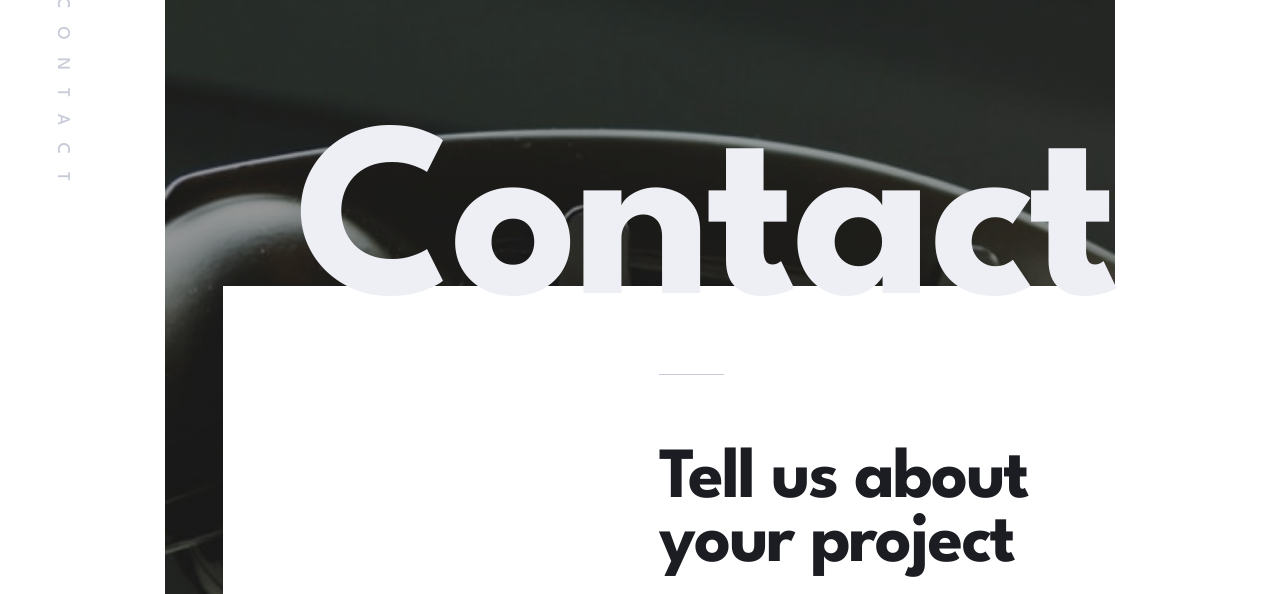
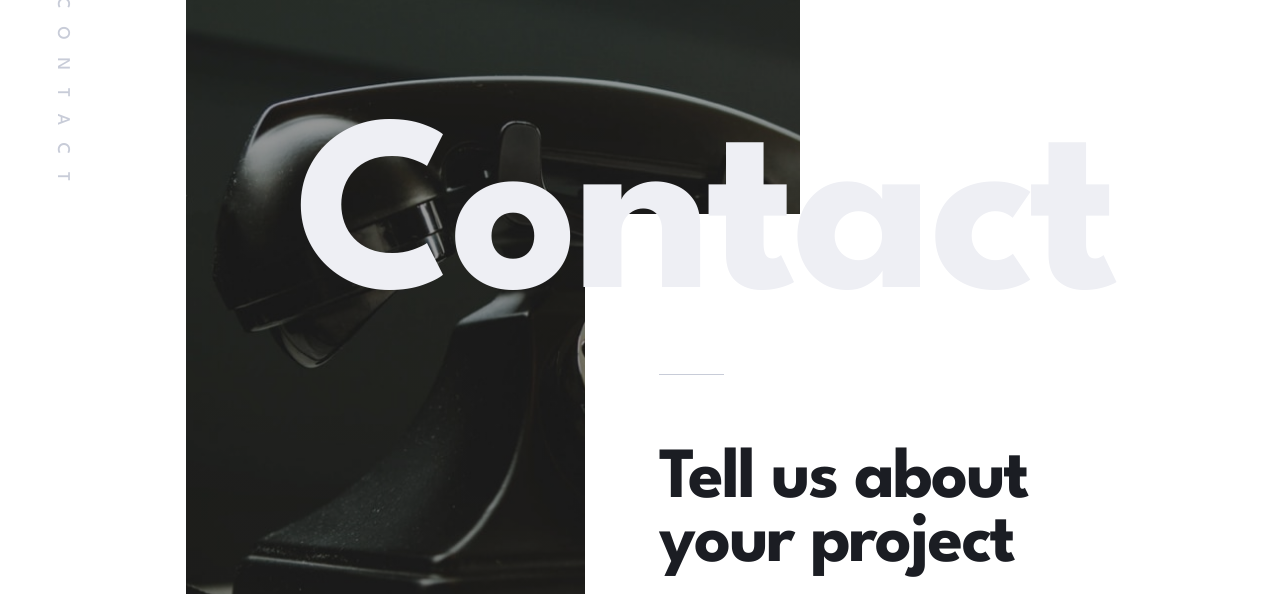
Before and after one commit to aemrobe/arch-studio-multi-page-website, a website: page contact.html in a window 1280 px wide. Shown: the part 163-757 px from the top of the page. Drawn offline with Linux system fonts and the light colour scheme; files whose address does not match are found by name.

Commit message:
feat(about, contact): Implement responsive geometric hero shape mixin
- Using a dynamic background-position variable inside
  geometric-hero-shape mixin to micro-adjust image
  tracking seamlessly between page themes.

- Finalized layout structures for both About us and Contact page hero
  headers

```diff
--- a/sass/abstracts/_mixins.scss
+++ b/sass/abstracts/_mixins.scss
@@ -22,12 +22,20 @@
 
   @if $breakpoint == desktop {
     @media (min-width: 80em) {
+      //1280px
+      @content;
+    }
+  }
+
+  @if $breakpoint == big-screen {
+    @media (min-width: 90em) {
+      //1440px
       @content;
     }
   }
 }
 
-@mixin geometric-hero-shape($image-path) {
+@mixin geometric-hero-shape($image-path, $bg-image-position: 0px) {
   content: "";
   display: block;
   position: absolute;
@@ -59,6 +67,31 @@
       rem(58) 100%,
       0% 100%
     );
+  }
+
+  @include respond(desktop) {
+    clip-path: polygon(
+      0% 0%,
+      rem(635) 0%,
+      rem(635) rem(217),
+      rem(420) rem(217),
+      rem(420) 100%,
+      0% 100%
+    );
+    background-size: contain;
+    background-position: top left $bg-image-position;
+  }
+
+  @include respond(big-screen) {
+    clip-path: polygon(
+      0% 0%,
+      rem(635) 0%,
+      rem(635) rem(217),
+      rem(485) rem(217),
+      rem(485) 100%,
+      0% 100%
+    );
+    background-size: contain;
   }
 }
 
--- a/sass/components/_decoration-title.scss
+++ b/sass/components/_decoration-title.scss
@@ -7,8 +7,11 @@
     display: block;
     position: absolute;
     color: $color-very-light-grey;
-    bottom: 105%;
+    top: rem(200);
     right: 0;
-    line-height: 1;
+  }
+
+  @include respond(desktop) {
+    top: rem(130);
   }
 }
--- a/sass/pages/_about.scss
+++ b/sass/pages/_about.scss
@@ -28,11 +28,16 @@
     @include respond(tab-port) {
       @include geometric-hero-shape("../../assets/about/tablet/image-hero.jpg");
     }
+
+    @include respond(tab-land) {
+      @include geometric-hero-shape(
+        "../../assets/about/desktop/image-hero.jpg",
+        10px
+      );
+    }
   }
 
   &__wrapper {
-    position: relative;
-
     @include respond(tab-port) {
       max-width: rem(456);
       &::before {
@@ -50,10 +55,22 @@
       max-width: unset;
       letter-spacing: rem(-2);
     }
+
+    @include respond(tab-land) {
+      margin-top: rem(57);
+    }
   }
 
   &__text {
     margin: rem(20) 0 0;
+
+    @include respond(tab-port) {
+      margin-top: rem(38);
+    }
+
+    @include respond(tab-land) {
+      margin-top: rem(49);
+    }
   }
 
   & ~ section h2 {
--- a/sass/pages/_contact.scss
+++ b/sass/pages/_contact.scss
@@ -22,8 +22,6 @@
   }
 
   &__wrapper {
-    position: relative;
-
     @include respond(tab-port) {
       max-width: rem(456);
       &::before {
@@ -39,6 +37,7 @@
 
     @include respond(tab-port) {
       margin-top: rem(73);
+      margin-bottom: rem(37);
       max-width: unset;
       letter-spacing: rem(-2);
     }
@@ -46,6 +45,10 @@
 
   &__text {
     max-width: rem(592);
+
+    @include respond(desktop) {
+      max-width: rem(451);
+    }
   }
 
   &::after {
@@ -54,6 +57,13 @@
     @include respond(tab-port) {
       @include geometric-hero-shape(
         "../../assets/contact/tablet/image-hero.jpg"
+      );
+    }
+
+    @include respond(tab-land) {
+      @include geometric-hero-shape(
+        "../../assets/contact/desktop/image-hero.jpg",
+        21px
       );
     }
   }
```
Also changed, not shown: css/styles.css, 1 other file.
